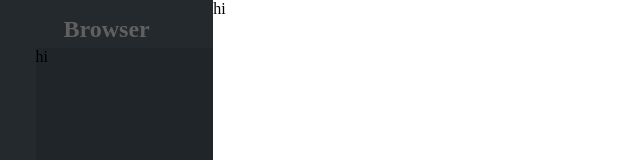
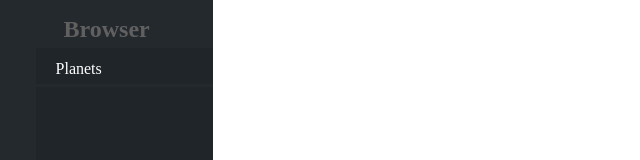
Before and after one commit to Stefanwullems/starwars-browser-client, a React (Create React App) app: page / in a window 1280 px wide. Shown: the top 160 px of the page, without its empty margins (0-640 px from the left). Built offline with nearby package versions, Linux system fonts and the light colour scheme.

Commit message:
nav bar styling

```diff
--- a/package.json
+++ b/package.json
@@ -4,8 +4,12 @@
   "private": true,
   "dependencies": {
     "@material-ui/core": "^3.6.1",
+    "@types/react-router": "^4.4.1",
+    "@types/react-router-dom": "^4.3.1",
     "react": "^16.6.3",
     "react-dom": "^16.6.3",
+    "react-router": "^4.3.1",
+    "react-router-dom": "^4.3.1",
     "react-scripts-ts": "3.1.0"
   },
   "scripts": {
--- a/src/App.tsx
+++ b/src/App.tsx
@@ -1,11 +1,15 @@
 import * as React from "react";
+
+import { Route } from "react-router-dom";
+
 import Layout from "./Components/Layout";
+import PlanetsContainer from "./Components/Planets/PlanetsContainer";
 
 class App extends React.Component {
   public render() {
     return (
       <Layout>
-        <div>hi</div>
+        <Route path="/planets/:id" component={PlanetsContainer} />
       </Layout>
     );
   }
--- a/src/Components/NavBar/NavBarContainer.tsx
+++ b/src/Components/NavBar/NavBarContainer.tsx
@@ -1,6 +1,7 @@
 import * as React from "react";
 import NavHeader from "./NavHeader";
 import { Grid } from "@material-ui/core";
+import NavButton from "./NavButton";
 
 class NavBarContainer extends React.Component {
   render() {
@@ -10,7 +11,7 @@ class NavBarContainer extends React.Component {
         <Grid container style={{ height: "94vh" }}>
           <Grid item xs={2} style={{ backgroundColor: "#24292e" }} />
           <Grid item xs={10}>
-            <div>hi</div>
+            <NavButton to="/planets/1">Planets</NavButton>
           </Grid>
         </Grid>
       </React.Fragment>
--- /dev/null
+++ b/src/Components/NavBar/NavButton.tsx
@@ -0,0 +1,37 @@
+import * as React from "react";
+import { Link } from "react-router-dom";
+import { withStyles } from "@material-ui/core";
+
+interface IProps {
+  to: string;
+  children: string;
+  classes: any;
+}
+
+const styles = {
+  navButton: {
+    color: "#fff",
+    borderBottomColor: "#24292e",
+    borderBottom: "solid",
+    borderWidth: 2,
+    height: "3vh",
+    paddingTop: "1.5vh",
+    paddingLeft: 20,
+    "&:hover": {
+      backgroundColor: "#24292e"
+    }
+  },
+  link: {
+    textDecoration: "none"
+  }
+};
+
+function NavButton({ to, children, classes }: IProps) {
+  return (
+    <Link to={to} className={classes.link}>
+      <div className={classes.navButton}>{children}</div>
+    </Link>
+  );
+}
+
+export default withStyles(styles)(NavButton);
--- a/src/index.tsx
+++ b/src/index.tsx
@@ -4,5 +4,12 @@ import App from "./App";
 import registerServiceWorker from "./registerServiceWorker";
 import "./index.css";
 
-ReactDOM.render(<App />, document.getElementById("root") as HTMLElement);
+import { BrowserRouter } from "react-router-dom";
+
+ReactDOM.render(
+  <BrowserRouter>
+    <App />
+  </BrowserRouter>,
+  document.getElementById("root") as HTMLElement
+);
 registerServiceWorker();
```
Also changed, not shown: 1 other file (tests, documents, lock files or other folders).
